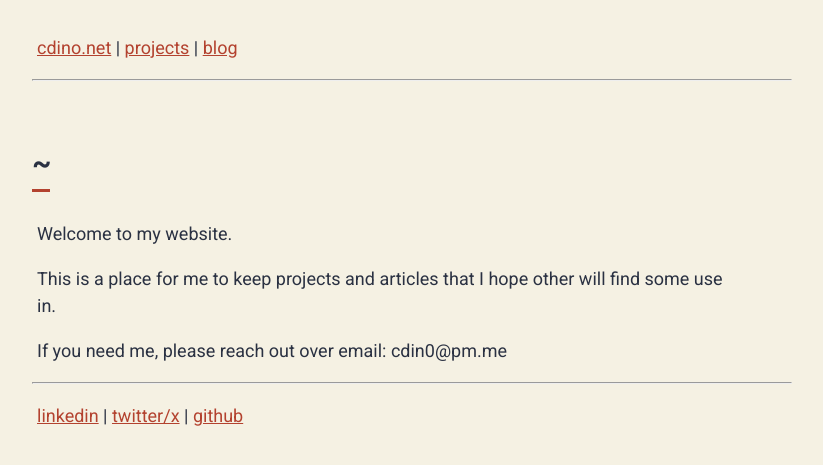
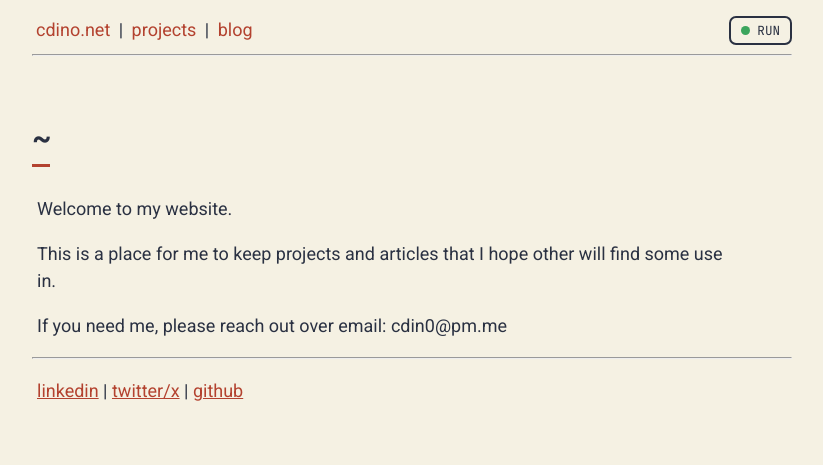
Before and after one commit to chrisdinozzi/chrisdinozzi.github.io, a Jekyll site: the page built from index.md, in a window 1280 px wide. Shown: the top 465 px of the page, without its empty margins (228-1051 px from the left). Built offline with Jekyll 4.4.1, drawn with Linux system fonts in a browser that asks for light colours.

Commit message:
added header anchors and theme changer

```diff
--- a/_layouts/default.html
+++ b/_layouts/default.html
@@ -4,20 +4,34 @@
   <meta charset="UTF-8">
   <meta name="viewport" content="width=device-width, initial-scale=1.0">
   <meta name="color-scheme" content="light dark">
-   <script src="script.js"></script>
+  <script>
+    (function () {
+      var saved = null;
+      try { saved = localStorage.getItem('theme'); } catch (e) {}
+      var theme = saved || (window.matchMedia('(prefers-color-scheme: dark)').matches ? 'dark' : 'light');
+      document.documentElement.setAttribute('data-theme', theme);
+    })();
+  </script>
+
   <link rel="stylesheet" href="/style.css">
   <link rel="alternate" type="application/atom+xml" title="cdino.net" href="/feed.xml">
   <script defer src="https://cloud.umami.is/script.js" data-website-id="f2d4d146-1a06-4363-b4cf-f8604e8e8b1b"></script>
   {% seo %}
 </head>
 <body>
-    <p>
-    <a href="/">cdino.net</a>
-    |
-    <a href="/projects">projects</a>
-    |
-    <a href="/blog">blog</a>
-  </p>
+  <nav>
+    <div>
+      <a href="/">cdino.net</a>
+      |
+      <a href="/projects">projects</a>
+      |
+      <a href="/blog">blog</a>
+    </div>
+    <button id="mode-selector" aria-label="Toggle dark mode" aria-pressed="false">
+      <span id="mode-led"></span>
+      <span id="mode-label">RUN</span>
+    </button>
+  </nav>
   <hr>
   {{ content }}
   <hr>
@@ -29,4 +43,5 @@
     <a href="https://github.com/chrisdinozzi">github</a>
   </p>
 </body>
+<script src="/script.js"></script>
 </html>
--- /dev/null
+++ b/script.js
@@ -0,0 +1,31 @@
+//theme changer
+(function () {
+  var sel = document.getElementById('mode-selector');
+  if (!sel) return;   // pages without the nav won't error
+
+  var label = document.getElementById('mode-label');
+
+  function syncSelector() {
+    var dark = document.documentElement.getAttribute('data-theme') === 'dark';
+    label.textContent = dark ? 'STOP' : 'RUN';
+    sel.setAttribute('aria-pressed', String(dark));
+  }
+  syncSelector();
+
+  sel.addEventListener('click', function () {
+    var next = document.documentElement.getAttribute('data-theme') === 'dark' ? 'light' : 'dark';
+    document.documentElement.setAttribute('data-theme', next);
+    try { localStorage.setItem('theme', next); } catch (e) {}
+    syncSelector();
+  });
+})();
+
+// h2/h3 anchors
+document.querySelectorAll('h2[id], h3[id]').forEach(function (h) {
+  var a = document.createElement('a');
+  a.className = 'anchor';
+  a.href = '#' + h.id;
+  a.textContent = '#';
+  a.setAttribute('aria-label', 'Link to this section');
+  h.appendChild(a);
+});
--- a/style.css
+++ b/style.css
@@ -12,6 +12,7 @@
   --table-head-bg: #2a3142;
   --table-head-ink: #f5f1e3;
   --rule: #d8d2c0;          /* thin hr / table borders */
+  --led: #3ba55d;   /* RUN green */
   color-scheme: light;
 }
 
@@ -25,6 +26,7 @@
   --table-head-bg: #11141c;
   --table-head-ink: #e8e3d3;
   --rule: #3a4152;
+  --led: #d98e2b;   /* STOP amber */
   color-scheme: dark;
 }
 
@@ -70,7 +72,7 @@
   overflow: auto;
   display: flex;
   flex-flow: row nowrap;
-  justify-content: space-evenly;
+  justify-content: space-between;
 }
 
 nav a {
@@ -187,3 +189,33 @@
 footer {
   display: block;
 }
+
+/* ============ theme changer ============ */
+#mode-selector {
+  display: flex;
+  align-items: center;
+  gap: 7px;
+  background: none;
+  border: 2px solid var(--ink);
+  border-radius: 7px;
+  padding: 4px 10px;
+  cursor: pointer;
+  color: var(--ink);
+  font-family: 'JetBrains Mono', monospace;
+  font-size: 0.7rem;
+
+}
+
+#mode-selector:hover { border-color: var(--muted); }
+
+#mode-selector:focus-visible {
+  outline: 2px solid var(--accent);
+  outline-offset: 2px;
+}
+
+#mode-led {
+  width: 9px;
+  height: 9px;
+  border-radius: 50%;
+  background: var(--led);
+}
```
